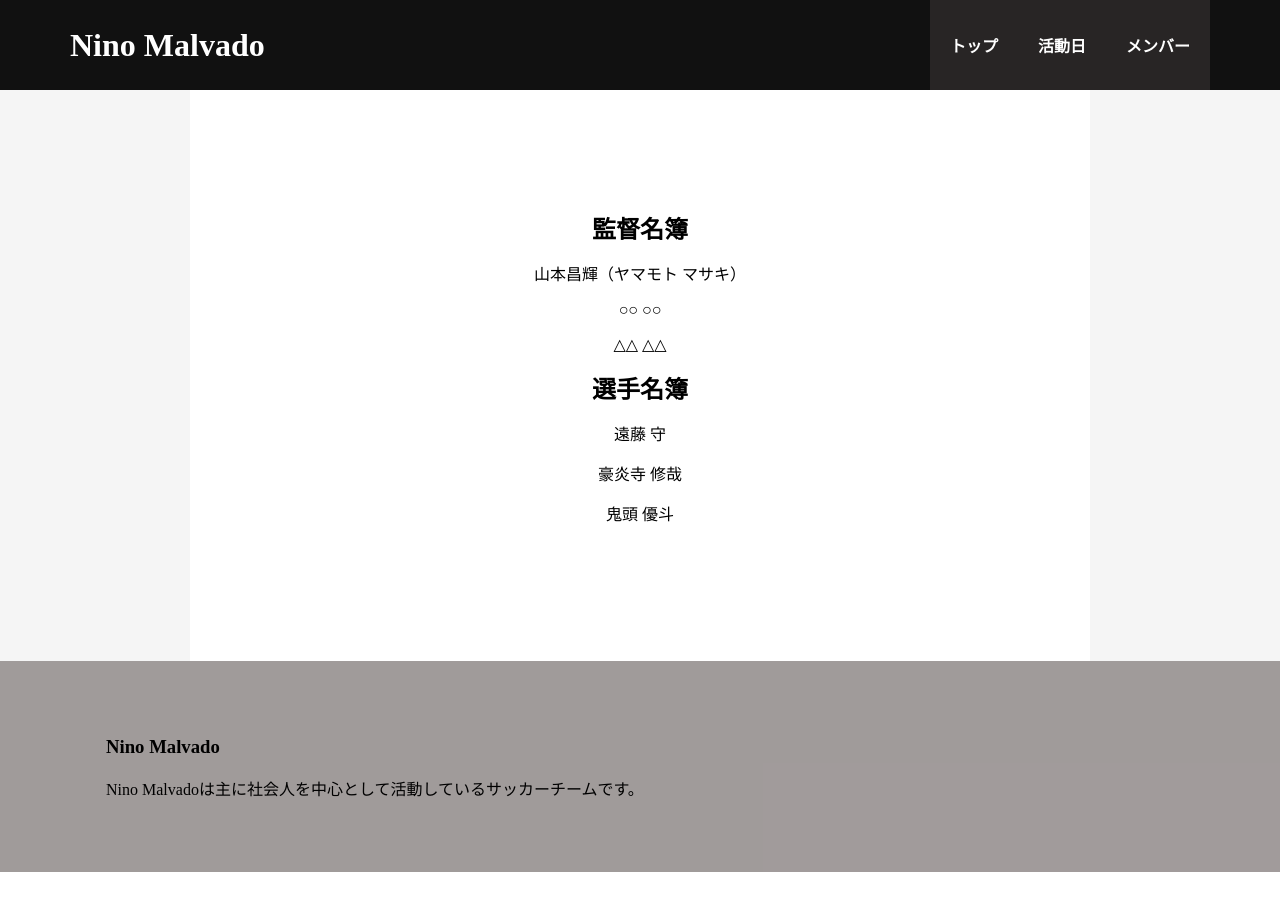
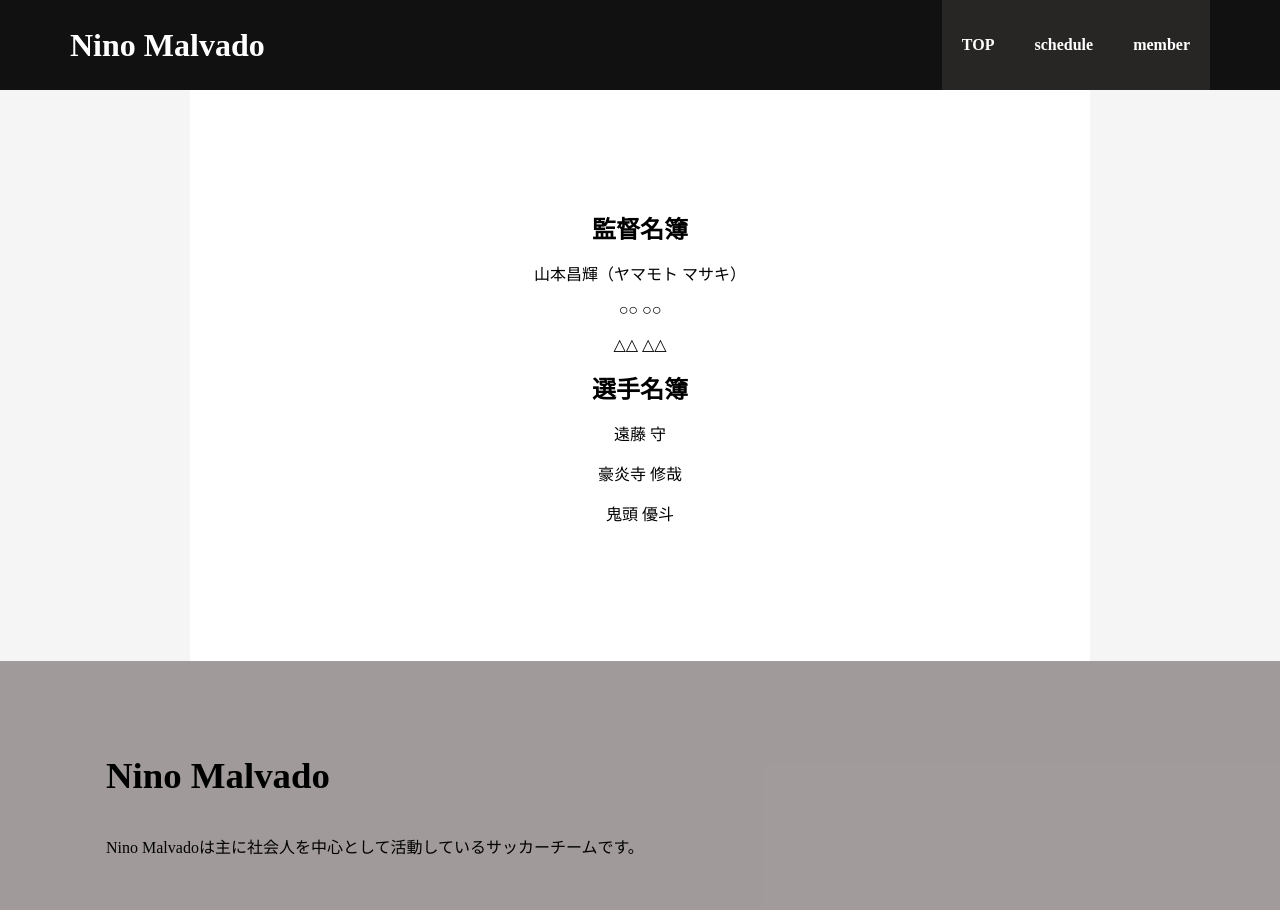
Before and after one commit to 4tenkozou4-collab/Nino-Malvado2-member, a plain HTML site: page index.html in a window 1280 px wide. Before the commit the page ends 872 px from the top, so only its background shows below. Drawn offline with Linux system fonts and the light colour scheme.

Commit message:
Add files via upload

```diff
--- a/index.html
+++ b/index.html
@@ -14,9 +14,9 @@
         </div>
 
         <div class="header-right">
-            <a href="https://4tenkozou4-collab.github.io/Nino-Malvado2/">トップ</a>
-            <a href="https://4tenkozou4-collab.github.io/Nino-Malvado2-schedule/">活動日</a>
-            <a href="https://4tenkozou4-collab.github.io/Nino-Malvado2-member/">メンバー</a>
+            <a href="https://4tenkozou4-collab.github.io/Nino-Malvado2/">TOP</a>
+            <a href="https://4tenkozou4-collab.github.io/Nino-Malvado2-schedule/">schedule</a>
+            <a href="https://4tenkozou4-collab.github.io/Nino-Malvado2-member/">member</a>
         </div>
       </div>
 
--- a/style.css
+++ b/style.css
@@ -97,6 +97,10 @@
   flex: 1;
 }
 
+.footer-left h3{
+    font-size:2.3rem;
+}
+
 .footer-right {
   padding: 16px;
   flex: 0 0 auto;
```
